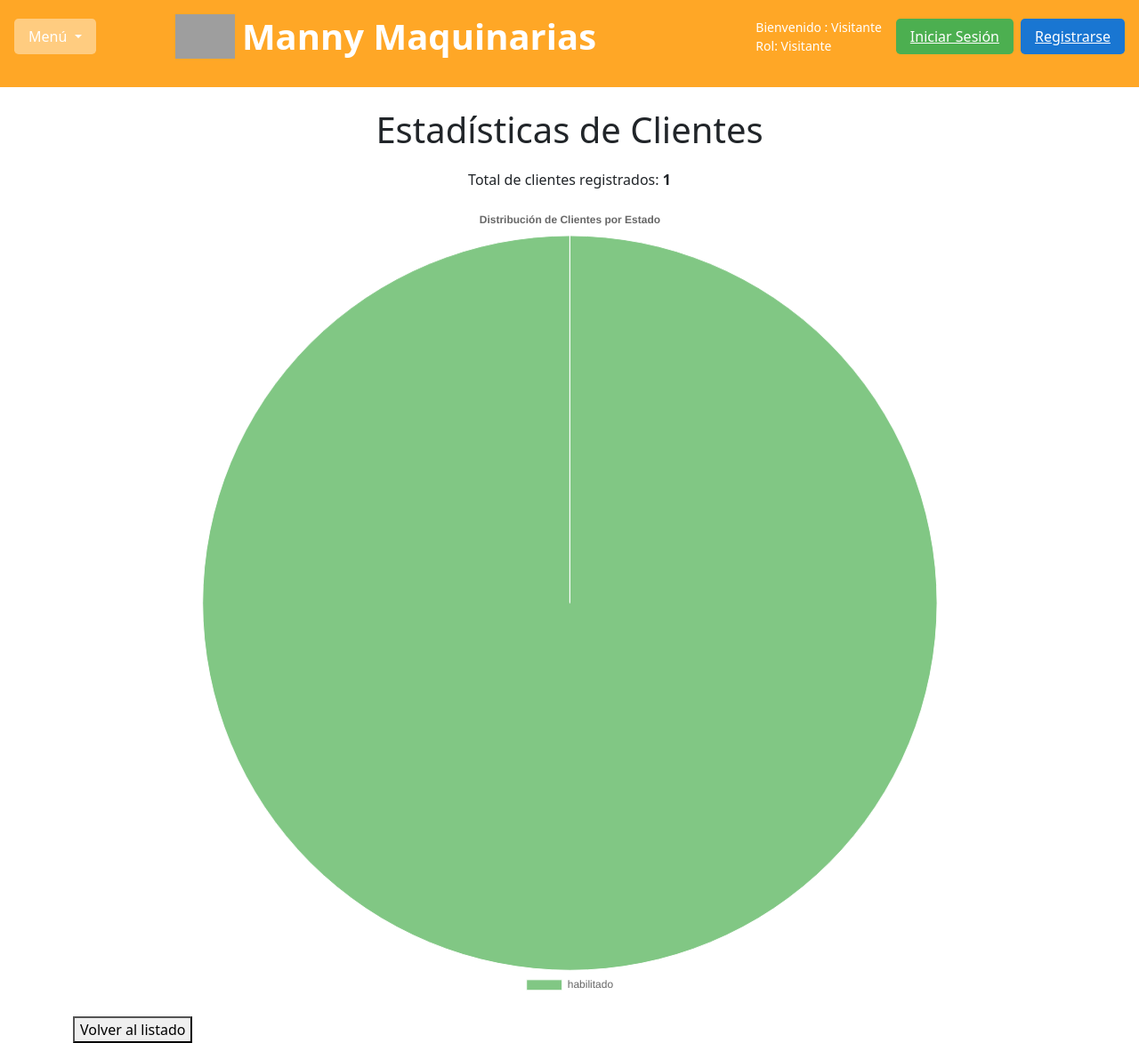
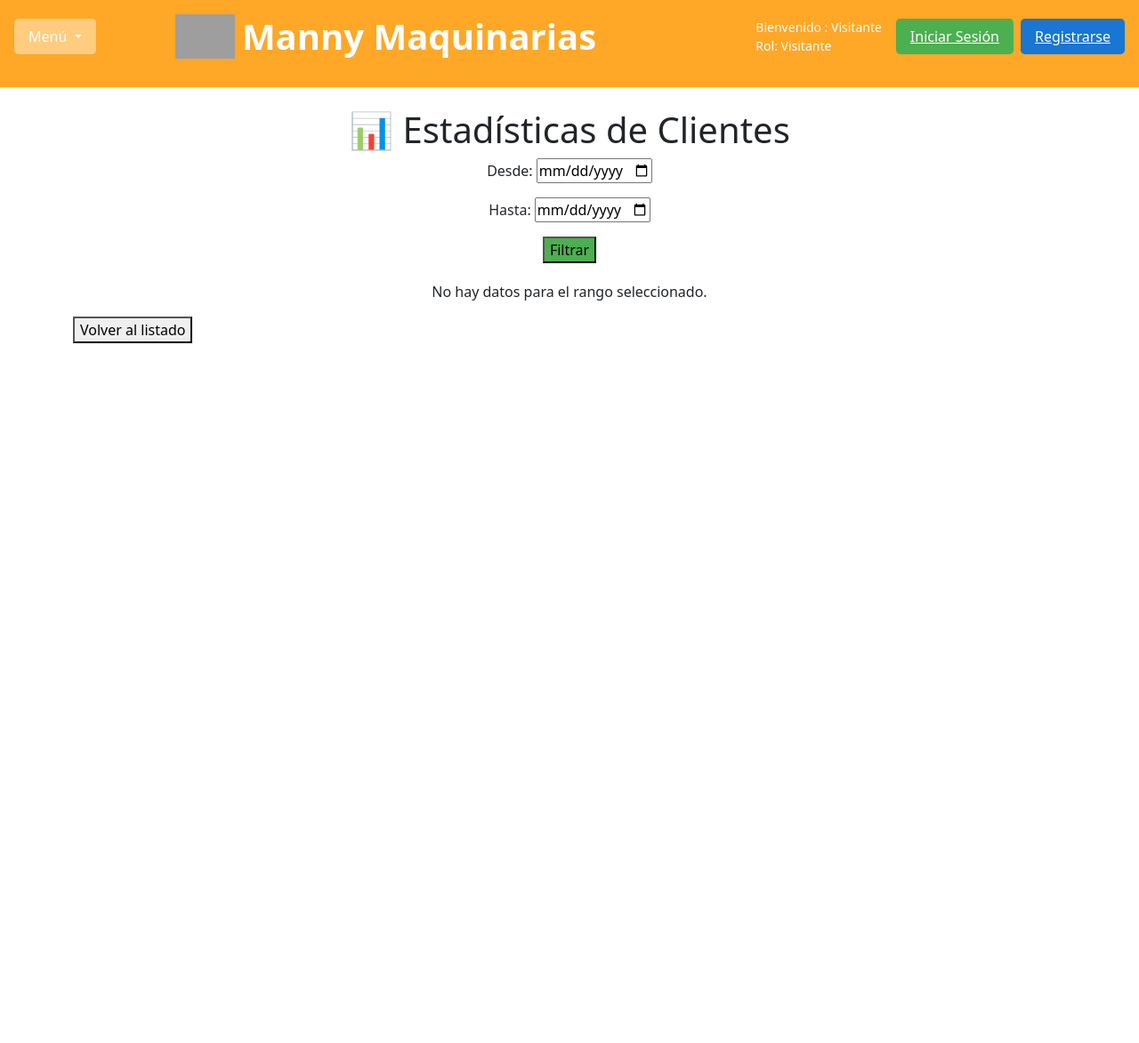
Before and after one commit to SantyChQu/ProyectoIngeCopia, a Django app: page /estadisticas/ in a window 1280 px wide. Shown: the whole page at 89% size. After the commit the page ends 386 px from the top, so only its background shows below. Run offline with Django 5.2, Linux system fonts and the light colour scheme; tables that the repository leaves empty hold one stand-in row (values such as "Sample post"); grey boxes are pictures that could not be loaded.

Commit message:
HAY QUE MIGRAR

```diff
--- a/ApartadoCliente/forms.py
+++ b/ApartadoCliente/forms.py
@@ -1,7 +1,7 @@
 from django import forms
-from .models import Cliente
+from General.models import Cliente
 from django.core.validators import RegexValidator
-
+from datetime import date
 solo_letras = RegexValidator(r'^[a-zA-ZáéíóúÁÉÍÓÚñÑ\s]+$', 'Solo se permiten letras y espacios.')
 
 class ClienteUpdateForms(forms.ModelForm):
@@ -21,7 +21,6 @@ class ClienteUpdateForms(forms.ModelForm):
         }
     )
 
-
     class Meta: #class meta nos sirve para indicarle a la clase a que modelo
                  #esta relacionado para que pueda tomar los tipos de datos que estan definidos en el modelo
         model=Cliente
@@ -32,3 +31,34 @@ class ClienteUpdateForms(forms.ModelForm):
         self.fields['mail'].widget.attrs['readonly'] = True
         self.fields['nombre'].widget.attrs['placeholder'] = 'Ingrese su nombre'
         self.fields['apellido'].widget.attrs['placeholder'] = 'Ingrese su apellido'
+
+class FiltroFechaForm(forms.Form):
+    hoy = date.today()
+
+    fecha_desde = forms.DateField(
+        label='Desde',
+        widget=forms.DateInput(attrs={
+            'type': 'date',
+            'max': hoy.strftime('%Y-%m-%d')
+        })
+    )
+
+    fecha_hasta = forms.DateField(
+        label='Hasta',
+        widget=forms.DateInput(attrs={
+            'type': 'date',
+            'max': hoy.strftime('%Y-%m-%d')
+        })
+    )
+
+    def clean(self):
+        cleaned_data = super().clean()
+        desde = cleaned_data.get("fecha_desde")
+        hasta = cleaned_data.get("fecha_hasta")
+        hoy = date.today()
+
+        if hasta and hasta > hoy:
+            self.add_error('fecha_hasta', 'La fecha de fin no puede ser mayor a hoy.')
+
+        if desde and hasta and desde > hasta:
+            self.add_error('fecha_desde', 'La fecha de inicio no puede ser posterior a la de fin.')
--- a/ApartadoCliente/templates/estadisticasClientes.html
+++ b/ApartadoCliente/templates/estadisticasClientes.html
@@ -1,13 +1,19 @@
 {% extends "base.html" %}
 {% block content %}
+<h1 style="text-align: center;">📊 Estadísticas de Clientes</h1>
 
-<h1 style="text-align: center;"> Estadísticas de Clientes</h1>
+<form method="get" style="text-align: center; margin-bottom: 20px;">
+    {{ form.as_p }}
+    <button type="submit" class="boton-VolverAlInicio" style="background-color: #4caf50;">Filtrar</button>
+</form>
 
-<div style="width: 80%; margin: 20px auto;">
-    <p style="text-align: center;">Total de clientes registrados: <strong>{{ total_clientes }}</strong></p>
-
-    <canvas id="estadoChart" width="400" height="200"></canvas>
-</div>
+{% if etiquetas %}
+    <div style="width: 80%; margin: 0 auto;">
+        <canvas id="graficoClientes"></canvas>
+    </div>
+{% else %}
+    <p style="text-align: center;">No hay datos para el rango seleccionado.</p>
+{% endif %}
 
 <a href="{% url 'ver_clientes' %}">
     <button class="boton-VolverAlInicio">Volver al listado</button>
@@ -15,31 +21,28 @@
 
 <script src="https://cdn.jsdelivr.net/npm/chart.js"></script>
 <script>
-    const ctx = document.getElementById('estadoChart').getContext('2d');
+    const ctx = document.getElementById('graficoClientes');
     const chart = new Chart(ctx, {
-        type: 'pie',
+        type: 'bar',
         data: {
-            labels: [
-                {% for item in cantidad_por_estado %}
-                    '{{ item.estado }}'{% if not forloop.last %}, {% endif %}
-                {% endfor %}
-            ],
-            datasets: [{
-                label: 'Clientes',
-                data: [
-                    {% for item in cantidad_por_estado %}
-                        {{ item.cantidad }}{% if not forloop.last %}, {% endif %}
-                    {% endfor %}
-                ],
-                backgroundColor: ['#81C784', '#E57373'],
-                borderWidth: 1
-            }]
+            labels: {{ etiquetas|safe }},
+            datasets: [
+                {
+                    label: 'Habilitados',
+                    data: {{ habilitados|safe }},
+                    backgroundColor: 'rgba(38, 207, 61, 0.7)'
+                },
+                {
+                    label: 'Inhabilitados',
+                    data: {{ inhabilitados|safe }},
+                    backgroundColor: 'rgba(239, 83, 80, 0.7)'
+                }
+            ]
         },
         options: {
             responsive: true,
-            plugins: {
-                legend: { position: 'bottom' },
-                title: { display: true, text: 'Distribución de Clientes por Estado' }
+            scales: {
+                y: { beginAtZero: true }
             }
         }
     });
--- a/ApartadoCliente/views.py
+++ b/ApartadoCliente/views.py
@@ -3,6 +3,10 @@ from django.shortcuts import render, redirect,  get_object_or_404
 from General.models import Cliente
 
 from django.contrib import messages
+
+#from django.db.models.functions import TruncDate
+from .forms import FiltroFechaForm
+from collections import defaultdict
 
 def autodestruir_clientes(request):
     cliente_id = request.session.get('cliente_id')
@@ -41,14 +45,34 @@ def cambiar_estado_Cliente(request, id):
         cliente.save()
         return redirect('ver_clientes')
 
-from django.db.models import Count
+def estadisticas_clientes(request):
+    form = FiltroFechaForm(request.GET or None)
+    etiquetas = []
+    datos_habilitados = []
+    datos_inhabilitados = []
 
-def estadisticas_clientes(request):
-    clientes = Cliente.objects.exclude(rol='jefe')
-    total_clientes = clientes.count()
-    cantidad_por_estado = clientes.values('estado').annotate(cantidad=Count('estado'))
+    if form.is_valid():
+        fecha_desde = form.cleaned_data['fecha_desde']
+        fecha_hasta = form.cleaned_data['fecha_hasta']
+
+        clientes = Cliente.objects.exclude(rol='jefe') \
+                    .filter(fecha_registro__range=[fecha_desde, fecha_hasta])
+
+        # Agrupamos por fecha y estado
+        agrupados = defaultdict(lambda: {'habilitado': 0, 'inhabilitado': 0})
+
+        for cliente in clientes:
+            fecha = cliente.fecha_registro.strftime('%Y-%m-%d')
+            agrupados[fecha][cliente.estado] += 1
+
+        # Ordenamos por fecha
+        etiquetas = sorted(agrupados.keys())
+        datos_habilitados = [agrupados[fecha]['habilitado'] for fecha in etiquetas]
+        datos_inhabilitados = [agrupados[fecha]['inhabilitado'] for fecha in etiquetas]
 
     return render(request, 'estadisticasClientes.html', {
-        'total_clientes': total_clientes,
-        'cantidad_por_estado': cantidad_por_estado,
+        'form': form,
+        'etiquetas': etiquetas,
+        'habilitados': datos_habilitados,
+        'inhabilitados': datos_inhabilitados,
     })
--- a/General/models.py
+++ b/General/models.py
@@ -1,5 +1,6 @@
 from django.db import models
 from datetime import date
+from django.utils import timezone
 # Create your models here.
 
 # dios sabra si estan bien creados
@@ -28,7 +29,7 @@ class Cliente(models.Model):
     contraseña = models.CharField(max_length=128)
     estado = models.CharField(max_length=15, choices=ESTADO_CHOICES, default='habilitado')
     rol = models.CharField(max_length=10, choices=ROL_CHOICES, default='cliente')
-
+    fecha_registro = models.DateField(default=timezone.now)
   # clave= models.CharField(max_length=20)
 
     @property
```
Also changed, not shown: General/migrations/0014_cliente_fecha_registro.py (added), media/maquinas/Maquina_1_DKlc3rO.jpg (added).
